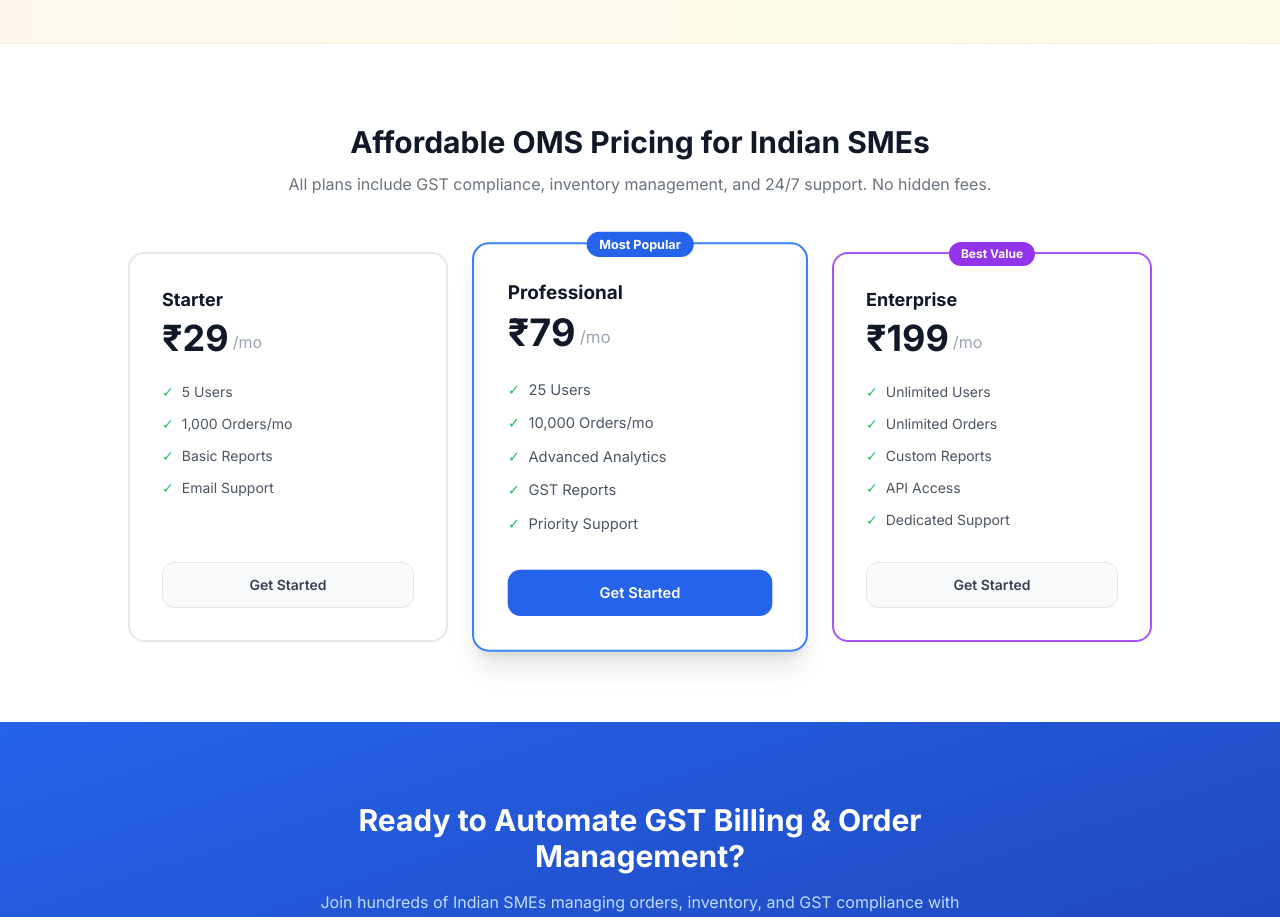
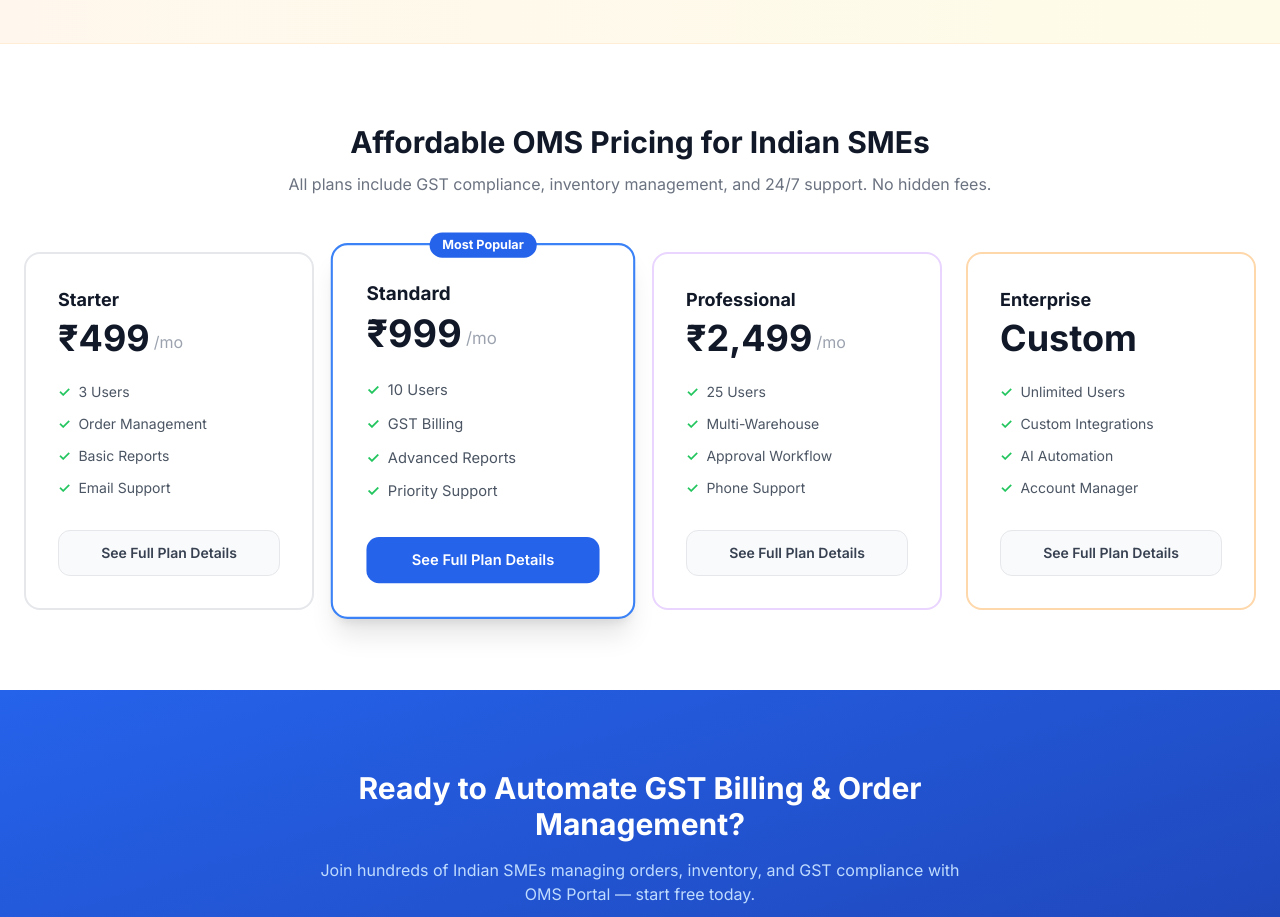
Before and after one commit to amodxyz/oms-portal, a React (Create React App) app in the folder client/: page / in a window 1280 px wide. Shown: the part 2220-3137 px from the top of the page. Built offline with nearby package versions, Linux system fonts and the light colour scheme; no server answers.

Commit message:
fix: update landing page pricing section to match new plans

```diff
--- a/client/src/pages/LandingPage.tsx
+++ b/client/src/pages/LandingPage.tsx
@@ -14,9 +14,10 @@
 ];
 
 const plans = [
-  { name: 'Starter', price: '₹29', period: '/mo', color: 'border-gray-200', badge: '', features: ['5 Users', '1,000 Orders/mo', 'Basic Reports', 'Email Support'] },
-  { name: 'Professional', price: '₹79', period: '/mo', color: 'border-blue-500', badge: 'Most Popular', features: ['25 Users', '10,000 Orders/mo', 'Advanced Analytics', 'GST Reports', 'Priority Support'] },
-  { name: 'Enterprise', price: '₹199', period: '/mo', color: 'border-purple-500', badge: 'Best Value', features: ['Unlimited Users', 'Unlimited Orders', 'Custom Reports', 'API Access', 'Dedicated Support'] },
+  { name: 'Starter', price: '₹499', period: '/mo', color: 'border-gray-200', badge: '', features: ['3 Users', 'Order Management', 'Basic Reports', 'Email Support'] },
+  { name: 'Standard', price: '₹999', period: '/mo', color: 'border-blue-500', badge: 'Most Popular', features: ['10 Users', 'GST Billing', 'Advanced Reports', 'Priority Support'] },
+  { name: 'Professional', price: '₹2,499', period: '/mo', color: 'border-purple-200', badge: '', features: ['25 Users', 'Multi-Warehouse', 'Approval Workflow', 'Phone Support'] },
+  { name: 'Enterprise', price: 'Custom', period: '', color: 'border-orange-200', badge: '', features: ['Unlimited Users', 'Custom Integrations', 'AI Automation', 'Account Manager'] },
 ];
 
 const stats = [
@@ -178,14 +179,14 @@
 
       {/* Pricing */}
       <section id="pricing" className="py-20 px-6 bg-white">
-        <div className="max-w-5xl mx-auto">
+        <div className="max-w-7xl mx-auto">
           <div className="text-center mb-14">
             <h2 className="text-3xl font-bold text-gray-900 mb-3">Affordable OMS Pricing for Indian SMEs</h2>
             <p className="text-gray-500">All plans include GST compliance, inventory management, and 24/7 support. No hidden fees.</p>
           </div>
-          <div className="grid grid-cols-1 md:grid-cols-3 gap-8">
+          <div className="grid grid-cols-1 md:grid-cols-2 lg:grid-cols-4 gap-6">
             {plans.map(p => (
-              <div key={p.name} className={`relative rounded-2xl border-2 ${p.color} p-8 flex flex-col ${p.badge === 'Most Popular' ? 'shadow-xl scale-105' : ''}`}>
+              <div key={p.name} className={`relative rounded-2xl border-2 ${p.color} p-8 flex flex-col ${p.badge === 'Most Popular' ? 'shadow-xl scale-105 z-10 bg-white' : 'bg-white'}`}>
                 {p.badge && (
                   <span className={`absolute -top-3 left-1/2 -translate-x-1/2 text-xs font-bold px-3 py-1 rounded-full ${p.badge === 'Most Popular' ? 'bg-blue-600 text-white' : 'bg-purple-600 text-white'}`}>
                     {p.badge}
@@ -199,12 +200,12 @@
                 <ul className="space-y-3 flex-1 mb-8">
                   {p.features.map(f => (
                     <li key={f} className="flex items-center gap-2 text-sm text-gray-600">
-                      <span className="text-green-500">✓</span> {f}
+                      <span className="text-green-500 font-bold">✓</span> {f}
                     </li>
                   ))}
                 </ul>
-                <button onClick={() => navigate('/register')} className={`w-full py-3 rounded-xl text-sm font-semibold transition-all ${p.badge === 'Most Popular' ? 'bg-blue-600 text-white hover:bg-blue-700' : 'bg-gray-50 text-gray-700 border border-gray-200 hover:border-blue-300 hover:text-blue-600'}`}>
-                  Get Started
+                <button onClick={() => navigate('/pricing')} className={`w-full py-3 rounded-xl text-sm font-semibold transition-all ${p.badge === 'Most Popular' ? 'bg-blue-600 text-white hover:bg-blue-700' : 'bg-gray-50 text-gray-700 border border-gray-200 hover:border-blue-300 hover:text-blue-600'}`}>
+                  See Full Plan Details
                 </button>
               </div>
             ))}
```
